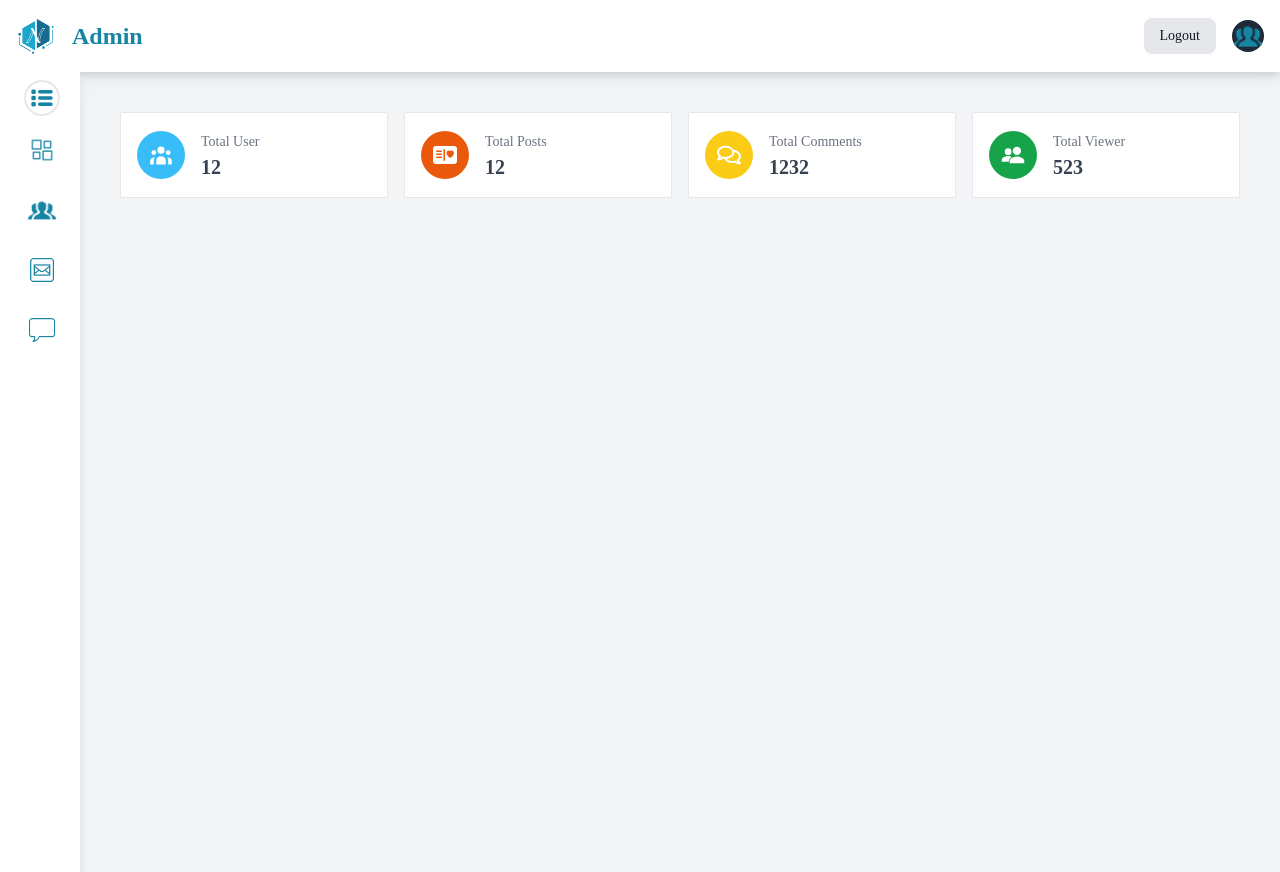
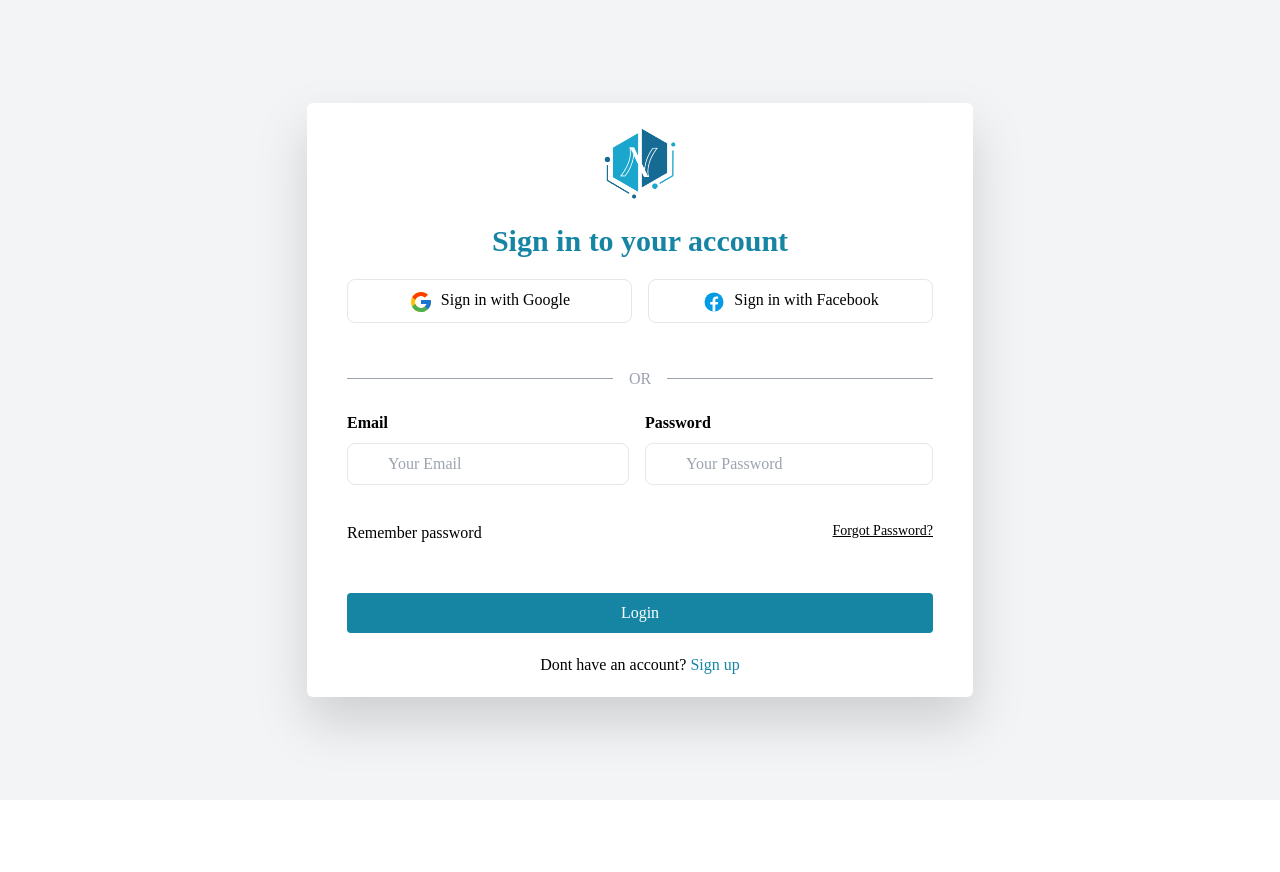
Before and after one commit to abinapaudel/React-app, a React (Vite) app: page / in a window 1280 px wide. After the commit the page ends 800 px from the top, so only its background shows below. Built offline with nearby package versions, Linux system fonts and the light colour scheme.

Commit message:
Minor change

```diff
--- a/src/App.jsx
+++ b/src/App.jsx
@@ -34,7 +34,7 @@ const App = () => {
   const isAuthenticated = useSelector((state) => state.isAuthenticated);
 
   console.log(isAuthenticated);
-  return <div>{isAuthenticated ? <AuthRoutes /> : <MainRoutes />}</div>;
+  return <div>{isAuthenticated ? <MainRoutes /> : <AuthRoutes />}</div>;
 };
 
 export default App;
```
